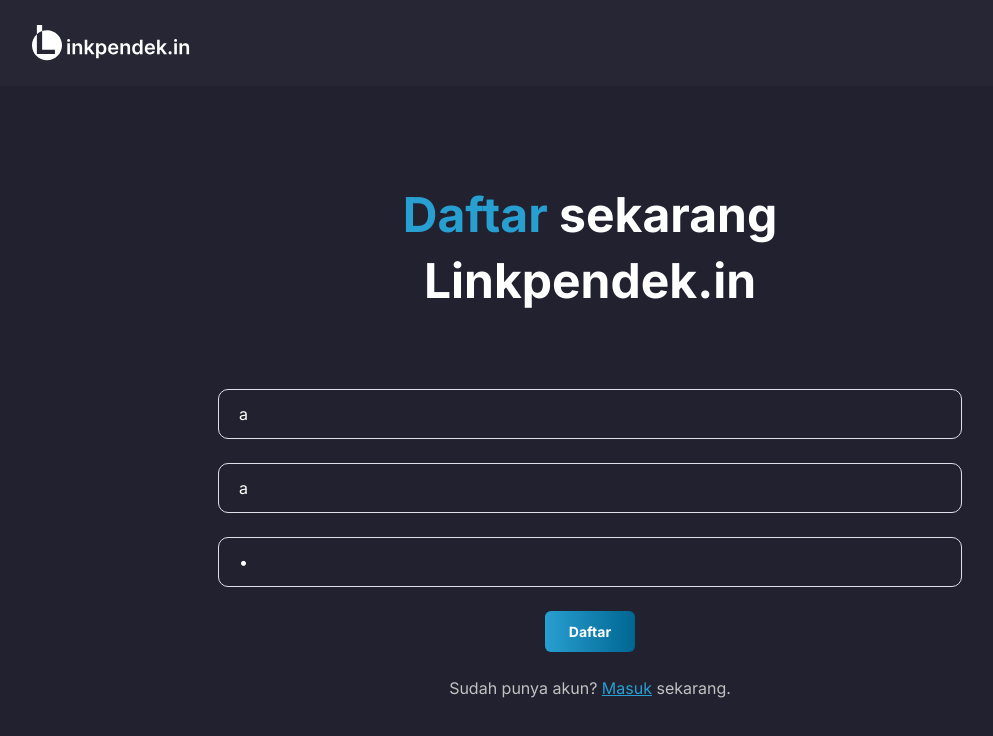
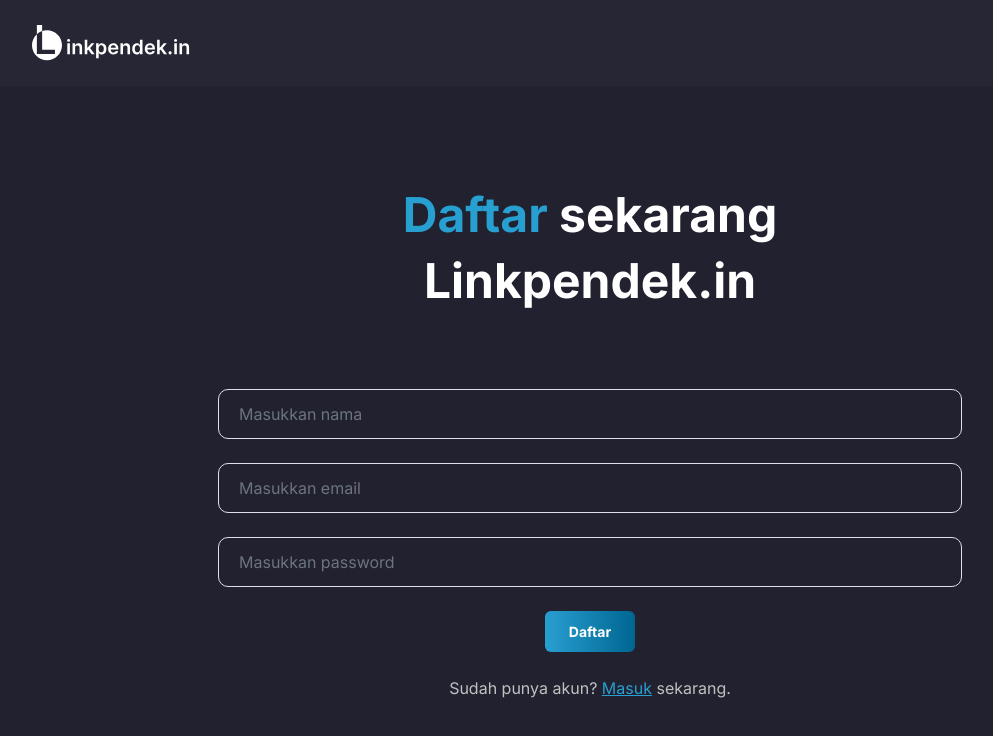
Before and after one commit to umardev500/link_pendekin, a React (Vite) app: page /register in a window 1280 px wide. Shown: the top 736 px of the page, without its empty margins (50-1043 px from the left). Built offline with nearby package versions, Linux system fonts and the light colour scheme.

Commit message:
remove dumy

```diff
--- a/src/pages/Register.tsx
+++ b/src/pages/Register.tsx
@@ -5,9 +5,9 @@
 import { register, RegisterProps } from '../store/features'
 
 export const Register: React.FC = () => {
-    const [name, setName] = useState('a')
-    const [email, setEmail] = useState('a')
-    const [password, setPassword] = useState('a')
+    const [name, setName] = useState('')
+    const [email, setEmail] = useState('')
+    const [password, setPassword] = useState('')
     const toastLoading = React.useRef<any>(null)
     const loadingToast = () => (toastLoading.current = toast('Processing please wait....'))
 
```
